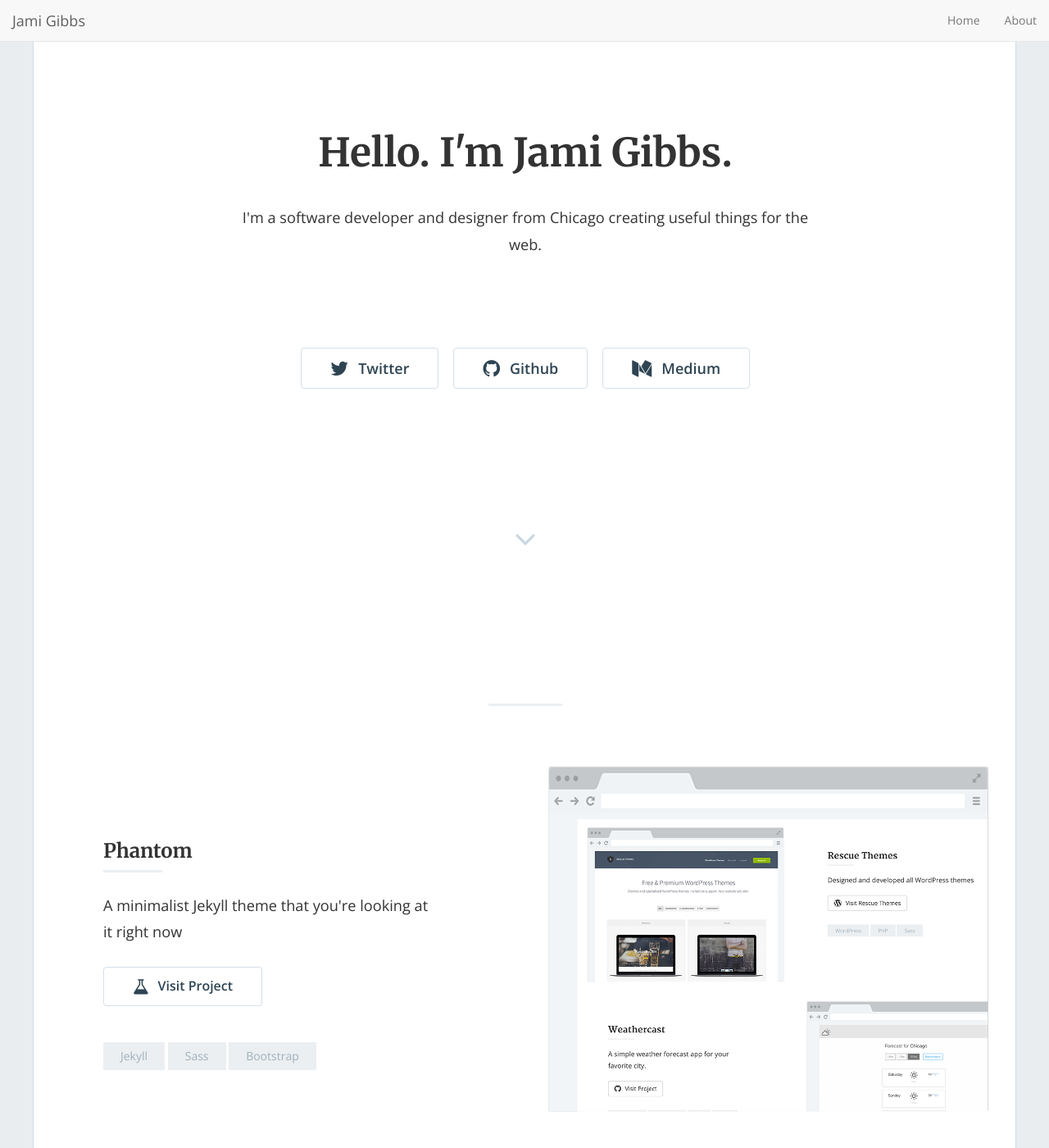
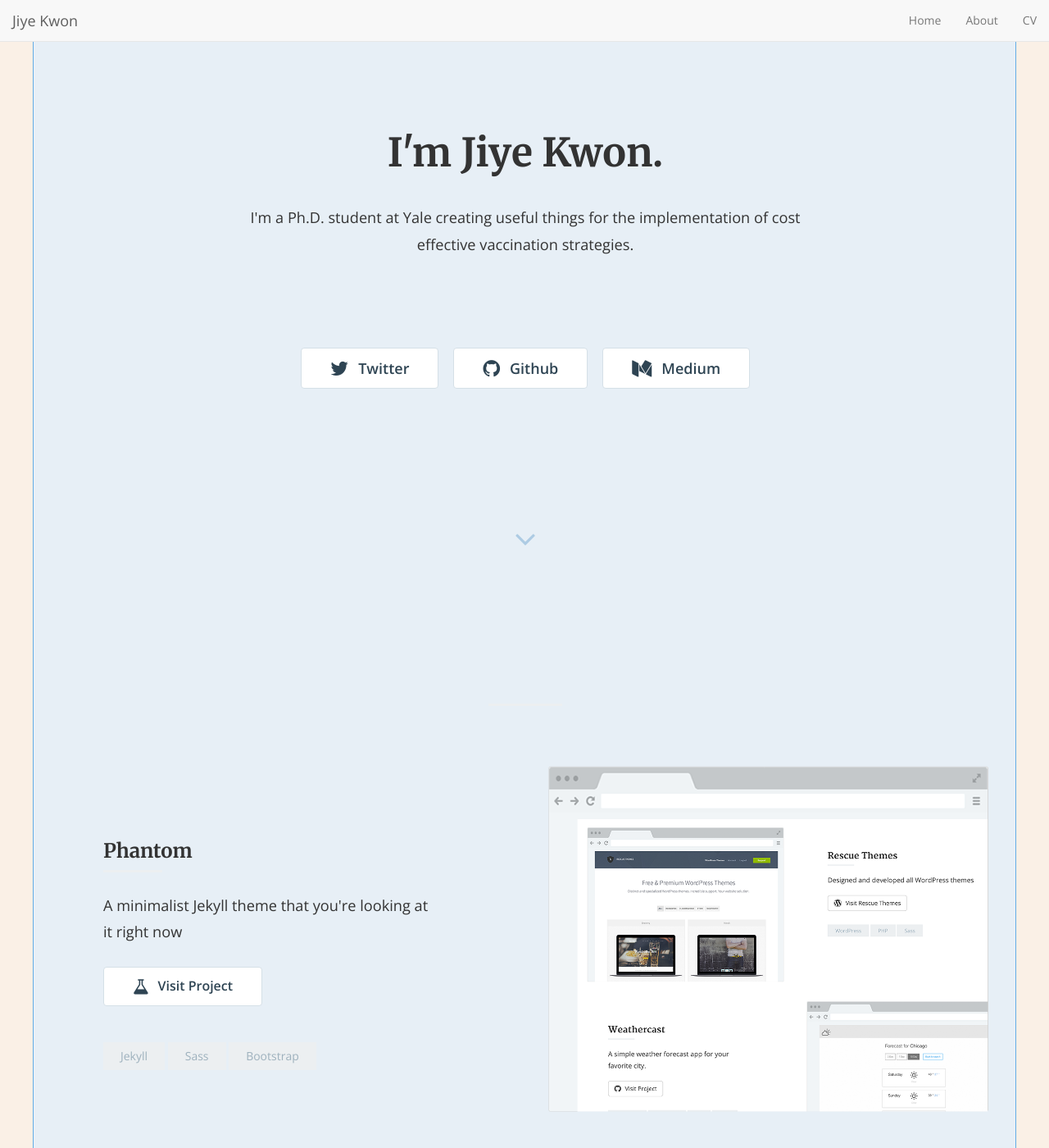
Before and after one commit to jiyekwon/jiyekwon.github.io, a Jekyll site: the page built from index.html, in a window 1280 px wide and 1400 px high. Shown: the whole window at 82% size. Built offline with Jekyll 4.4.1, drawn with Linux system fonts in a browser that asks for light colours; nearby versions of some CDN libraries; the list of posts is cut into pages by our own code; some of the changed text lies outside the part shown.

Commit message:
Initial update

```diff
--- a/Gemfile
+++ b/Gemfile
@@ -2,3 +2,5 @@
 
 source "https://rubygems.org"
 gemspec
+gem "kramdown-parser-gfm"
+gem "webrick"
--- a/_config.yml
+++ b/_config.yml
@@ -13,14 +13,14 @@
 # you will see them accessed via {{ site.title }}, {{ site.email }}, and so on.
 # You can create any custom variable you would like, and they will be accessible
 # in the templates via {{ site.myvariable }}.
-title: "Hello. I'm Jami Gibbs."
-email: 'jami0821@gmail.com'
-description: "I'm a software developer and designer from Chicago creating useful things for the web."
+title: "I'm Jiye Kwon."
+email: 'jiye.kwon@yale.edu'
+description: "I'm a Ph.D. student at Yale creating useful things for the implementation of cost effective vaccination strategies."
 baseurl: "" # the subpath of your site, e.g. /blog
-url: "https://jamigibbs.github.io/phantom" # the base hostname & protocol for your site, e.g. https://example.com
-twitter_username: 'jamigibbs'
-github_username: 'jamigibbs'
-medium_username: 'blog.jamigibbs.com'
+url: "https://jiyekwon.github.io/" # the base hostname & protocol for your site, e.g. https://example.com
+twitter_username: 'JYkwon_PH'
+github_username: 'jiyekwon'
+# medium_username: 'blog.jamigibbs.com'
 
 # Build settings
 markdown: kramdown
@@ -92,8 +92,8 @@ pagination:
 ############################################################
 
 ### Phantom settings
-footer_text: '© 2018 Jami Gibbs'
-admin_name: 'Jami Gibbs'
+footer_text: '© 2024 Jiye Kwon (adapted from 2018 Jami Gibbs)'
+admin_name: 'Jiye Kwon'
 google_analytics: "UA-9999999-99" # Update with your own tracking ID
 enable_contact: false
 
@@ -102,3 +102,4 @@ enable_nav: true
 nav_item:
   - { url: '/', text: 'Home' }
   - { url: '/about', text: 'About' }
+  - { url: 'https://docs.google.com/document/d/1WPbbwnskih7vXJGwtHcWgcRV2_zU7GcVcL-Yo0U5Jrw/edit', text: 'CV'}
--- a/_includes/contact-modal.html
+++ b/_includes/contact-modal.html
@@ -12,7 +12,7 @@
         <form class="form-horizontal form-contact clearfix" action="https://formspree.io/your-email@gmail.com" method="POST">
 
           <div class="form-group">
-            <label class="message-label">Dear Jami,</label>
+            <label class="message-label">Dear Jiye,</label>
             <textarea class="message form-control" rows="8" name="body" placeholder="Type your message..."></textarea>
           </div>
 
--- a/css/style.scss
+++ b/css/style.scss
@@ -16,7 +16,7 @@
 @import '../_sass/bootstrap';
 @import '../_sass/mixins';
 
-$primary: #0a0a0a;
+$primary: #17e517;
 $secondary: #FF7B7B;
 
 %opensans { font-family: 'Open Sans', sans-serif; }
@@ -33,7 +33,7 @@ $secondary: #FF7B7B;
 }
 
 body {
-  background-color: #e9edf0;
+  background-color: #faf0e6; // @Jiye background color of full site default #e9edf0
   @extend %opensans;
   -webkit-font-smoothing: antialiased;
 }
@@ -55,7 +55,7 @@ p {
 a {
   @include transition(color .2s ease-in-out);
   &:hover {
-    color: #FF5B33;
+    color: #FF5B33; // @Jiye hover color of the down arrow default #FF5B33
     text-decoration: none;
   }
 }
@@ -88,9 +88,9 @@ button.btn, input.btn {
 }
 
 .main {
-  background-color: white;
-  border-left: solid 1px #cedfea;
-  border-right: solid 1px #cedfea;
+  background-color: #e7eff6; // @Jiye main background color default white
+  border-left: solid 1px #63ace5; // @Jiye side border color (very thin) default cedfea
+  border-right: solid 1px #63ace5; // ditto this for the other side
   &.container {
     padding: 0;
   }
@@ -99,7 +99,7 @@ button.btn, input.btn {
 .section-jump {
   position: relative;
   top: 0;
-  color: #C8D7E1;
+  color: #adcbe3; // @Jiye color of the little down arrow default #C8D7E1
   margin: 0 auto;
   display: table;
   @include transition(top .2s ease-in);
@@ -323,7 +323,7 @@ button.btn, input.btn {
 .site-footer {
   font-size: 14px;
   margin-top: 2em;
-  border-top: 1px solid #efefef;
+  border-top: 1px solid #63ace5; //@Jiye thin line that separates the footer default #efefef
   padding: 1em 0;
   p {
     font-size: 12px;
```
Also changed, not shown: about.md (+253 -27 lines), 1 other file.
